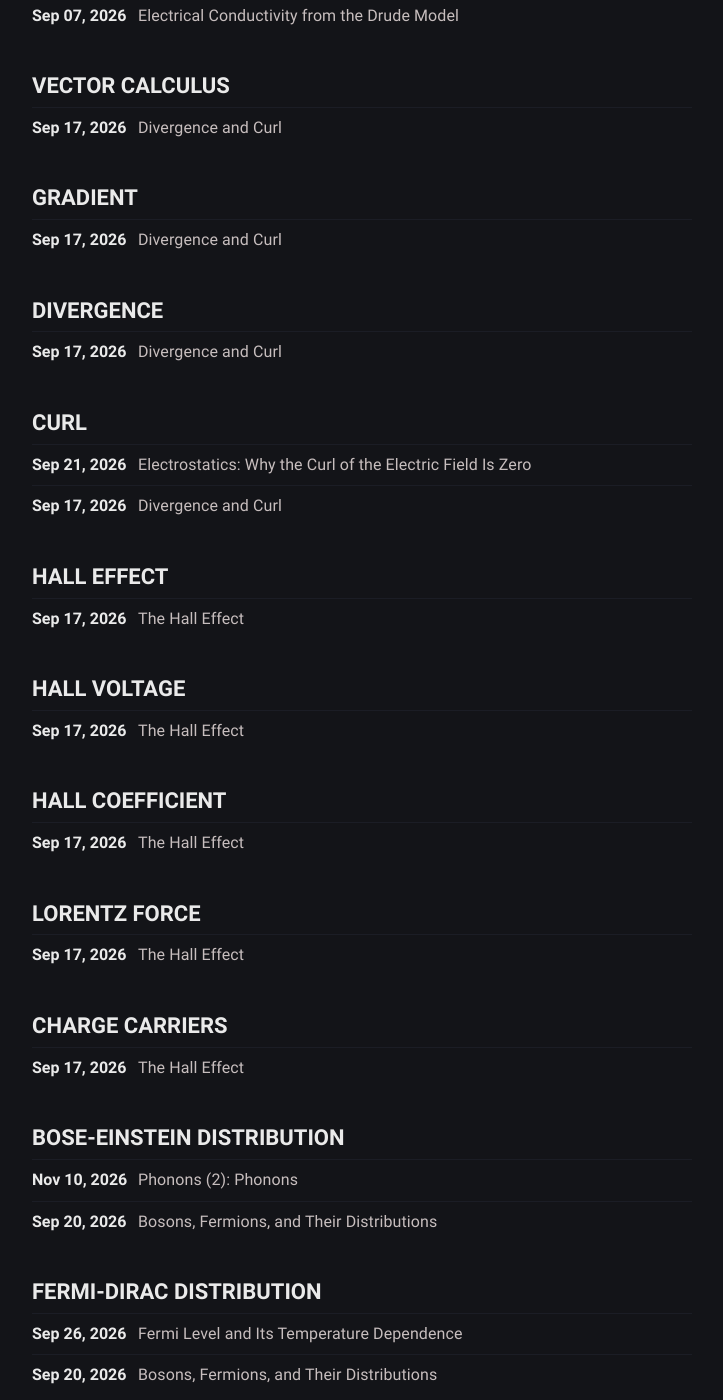
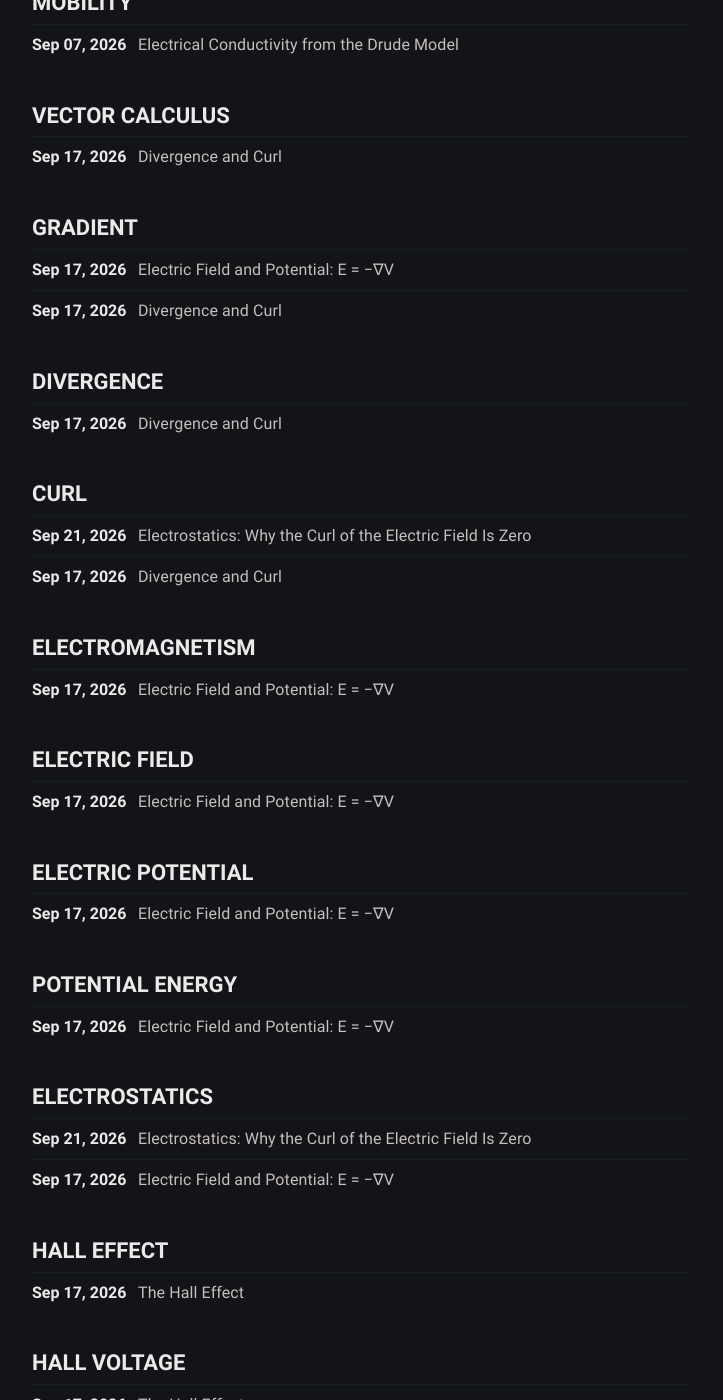
Before and after one commit to Oasisforhaanee/Oasisforhaanee.github.io, a Jekyll site: the page built from tags.html, in a window 1280 px wide and 1400 px high, scrolled down 12811 px. Shown: the whole window, without its empty margins (278-1001 px from the left). Built offline with Jekyll 4.4.1, drawn with Linux system fonts in a browser that asks for light colours; some of the changed lines change nothing that is shown; some of the changed text lies outside the part shown.

Commit message:
Publish electric field and potential article with original animation

```diff
--- /dev/null
+++ b/_posts/2026-09-17-electric-field-and-potential.md
@@ -0,0 +1,113 @@
+---
+layout: post
+title: "Electric Field and Potential: E = −∇V"
+date: 2026-09-17T18:10:00+09:00
+categories: [mathematics]
+tags: [Electromagnetism, Electric Field, Electric Potential, Gradient, Potential Energy, Electrostatics]
+description: "Understanding electric potential as potential energy per unit charge, and why the electrostatic field points in the direction of the negative potential gradient."
+usemathjax: true
+comments: true
+permalink: /electric-field-and-potential/
+---
+
+In this post, let's explore one of the most fundamental equations in electromagnetism: $\mathbf{E}=-\nabla V$.
+
+Before we begin, if you have not read my earlier post on [Divergence and Curl](/divergence-and-curl/), please take a look at it first.
+
+Let's get started.
+
+## Electric potential V
+
+If you have studied physics, you will have encountered the symbol $V$ in several contexts: potential energy, electric potential energy, and the potential in the Schrödinger equation, among others.
+
+In electromagnetism, $V$ denotes **electric potential**: electric potential energy per unit charge. It is a scalar field, assigning a potential value to each position in space.
+
+A simple way to picture it is as a kind of height in electromagnetism. Just as a higher position corresponds to greater gravitational potential energy and a lower position to less, a potential landscape tells us about electric potential energy per unit charge.
+
+When a charge is present, it determines the potential at surrounding positions. For a point charge, the potential is
+
+$$
+V=\frac{1}{4\pi \epsilon _0}\frac{q}{r}
+$$
+
+We can replace the constant at the front with Coulomb's constant $k$:
+
+$$
+V=k\frac{q}{r}
+$$
+
+This means that a point charge $q$ creates a scalar field whose value at each position is $kq/r$, inversely proportional to the distance from the charge.
+
+![Electric potential produced by a positive point charge at the origin. The height and color represent V = kq/r.](/assets/img/electric-field-and-potential-01.png)
+
+The graph above represents the potential created by a positive point charge $+q$ on a two-dimensional plane. Because the scalar field is inversely proportional to distance, it diverges at the origin. In three-dimensional space, the same idea applies: $V(r)$ decreases as we move farther from the positive charge.
+
+If several charges are present, we simply add their contributions. The formula below gives the potential at a particular position $\mathbf{r}$—it may look complicated, but it is just the sum of the potentials created by all the individual point charges:
+
+$$
+V_{\text{total}}(\vec{r})=\sum _{i=1}^NV_i(\vec{r})=\frac{1}{4\pi \epsilon _0}\sum _{i=1}^N\frac{q_i}{|\vec{r}-\vec{r}_i|}
+$$
+
+![Potential landscape produced by several point charges. Positive charges produce peaks and negative charges produce wells; the plotted height represents electric potential.](/assets/img/electric-field-and-potential-02.png)
+
+*The potential landscape for several point charges. The height represents the potential value.*
+
+Now imagine placing a particle with charge $q_1$ in this potential field, which has already been established by the source charges. Its electric potential energy is $W=q_1V$.
+
+Electric potential energy is the product of the charge and the potential at its position. This is why electric potential is defined as electric potential energy **per unit charge**:
+
+$$
+W=qV
+$$
+
+## Electric field E
+
+What, then, does the electric field mean? It is defined as electric force per unit charge:
+
+$$
+\vec{E}=\frac{\vec{F}}{q_0}
+$$
+
+To understand its connection with potential, we first need the relationship between force and potential energy. A conservative force points in the direction in which the potential energy decreases most rapidly:
+
+$$
+\vec{F}=-\nabla W
+$$
+
+Suppose we have a scalar field representing potential energy. Its gradient points in the direction of the fastest increase in potential energy; the force points in the **opposite** direction.
+
+In other words, a particle in this energy landscape is pushed toward decreasing potential energy. Think of a ball on a hill: the force points down the steepest slope.
+
+The relationship between electric force and electric potential energy is the same:
+
+$$
+\vec{F}=-\nabla W
+$$
+
+The electric field is force per unit charge, while electric potential is potential energy per unit charge. Dividing the expression above by the charge therefore gives
+
+$$
+\vec{E}=-\nabla V
+$$
+
+![Animated potential landscape showing the electric-field vector at point R pointing in the direction of the negative potential gradient.](/assets/img/electric-field-and-potential-03.gif)
+
+When we draw the potential as a landscape, as above, the electric-field vector at point $R$ points toward the fastest decrease in potential—the direction shown by the red arrow.
+
+There is an important detail here. The plotted height represents the value of the potential over a two-dimensional spatial plane. We are taking the gradient with respect to the physical coordinates $x$ and $y$, not treating the displayed height as an additional spatial coordinate. The field vector in this two-dimensional example therefore lies in the $xy$-plane; it does not acquire a $z$ component merely because the potential is drawn as a three-dimensional surface.
+
+![Two-dimensional potential contours with the electric-field vector at point R lying in the xy-plane and pointing toward decreasing potential.](/assets/img/electric-field-and-potential-04.png)
+
+*The potential drawn as contours on a two-dimensional plane. The electric-field vector $\mathbf{E}$ lies in the $xy$-plane.*
+
+This discussion applies to **electrostatic fields**, where the source charges are stationary. In time-dependent electromagnetic situations, a changing magnetic field can also contribute to the electric field, and the simple scalar-potential description must be supplemented.
+
+For the time being, I will focus on electrostatics, so please keep that restriction in mind.
+
+In this post, we saw how the relationship between $\mathbf{E}$ and $V$ is expressed through the **negative gradient**. Understanding this connection is important for what comes next, including Maxwell's equations and $\nabla\times\mathbf{E}=0$ in electrostatics.
+
+Thank you for reading, and have a great day!
+
+---
+
+*This post reflects my own understanding, so there may be errors. Questions are always welcome, so feel free to ask.*
--- a/_posts/2026-10-07-multipole-expansion.md
+++ b/_posts/2026-10-07-multipole-expansion.md
@@ -11,6 +11,8 @@
 ---
 
 In this post, let's explore **multipole expansion**, a topic that appears when studying electric dipoles in electromagnetism.
+
+Before reading, please review [Electric Field and Potential: E = −∇V](/electric-field-and-potential/).
 
 ## Electric potential
 
```
Also changed, not shown: assets/img/electric-field-and-potential-01.png (added), assets/img/electric-field-and-potential-02.png (added), assets/img/electric-field-and-potential-04.png (added), 1 other file.
